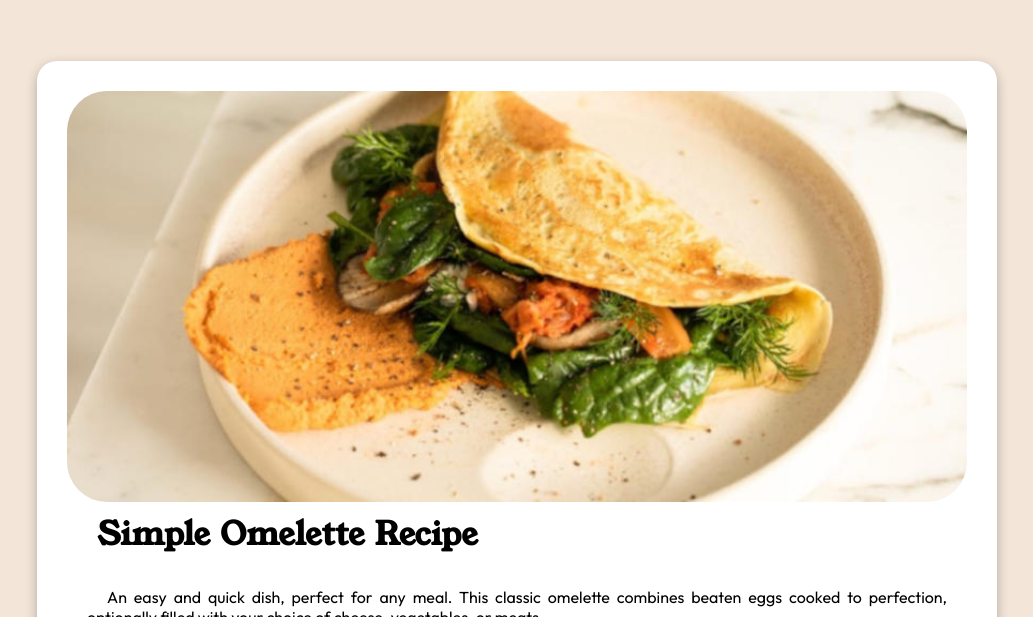
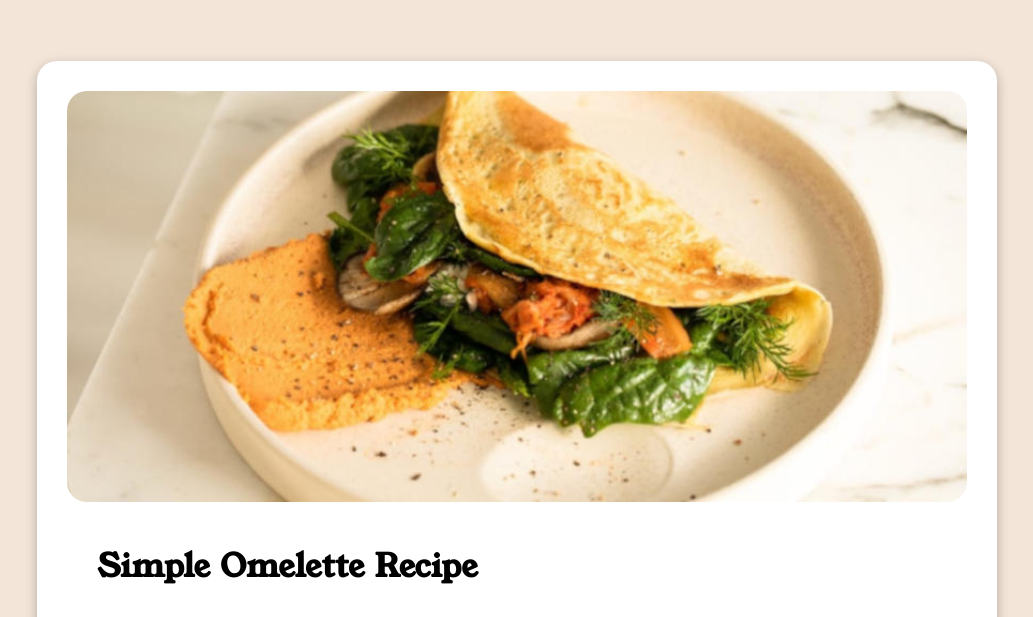
Before and after one commit to Breno-coelh0/html-css, a plain HTML site: page projetos/projeto-receita/index.html in a window 1280 px wide. Shown: the part 139-756 px from the top of the page, without its empty margins (123-1156 px from the left). Drawn offline with Linux system fonts and the light colour scheme.

Commit message:
Update style.css

```diff
--- a/projetos/projeto-receita/style.css
+++ b/projetos/projeto-receita/style.css
@@ -10,7 +10,6 @@
     src: url(fonts/outfit/Outfit-VariableFont_wght.ttf);
 }
 
-
 :root {
     --fonte-titulo: 'young', serif;
     --fonte-padrao: 'outfit', sans-serif;
@@ -21,10 +20,6 @@
 
 }
 
-* {
-    margin: 0;
-    padding: 0;
-}
 
 body {
     font-family: var(--fonte-padrao);
@@ -56,12 +51,13 @@ strong {
     width: 100%;
     height: 100%;
     object-fit: cover;
-    border-radius: 40px;
+    border-radius: 20px;
 }
 
 main > h1 {
     font-family: var(--fonte-titulo);
     padding: 10px;
+    padding-top: 20px;
     text-indent: 20px;
     word-spacing: 2px;
 }
```
